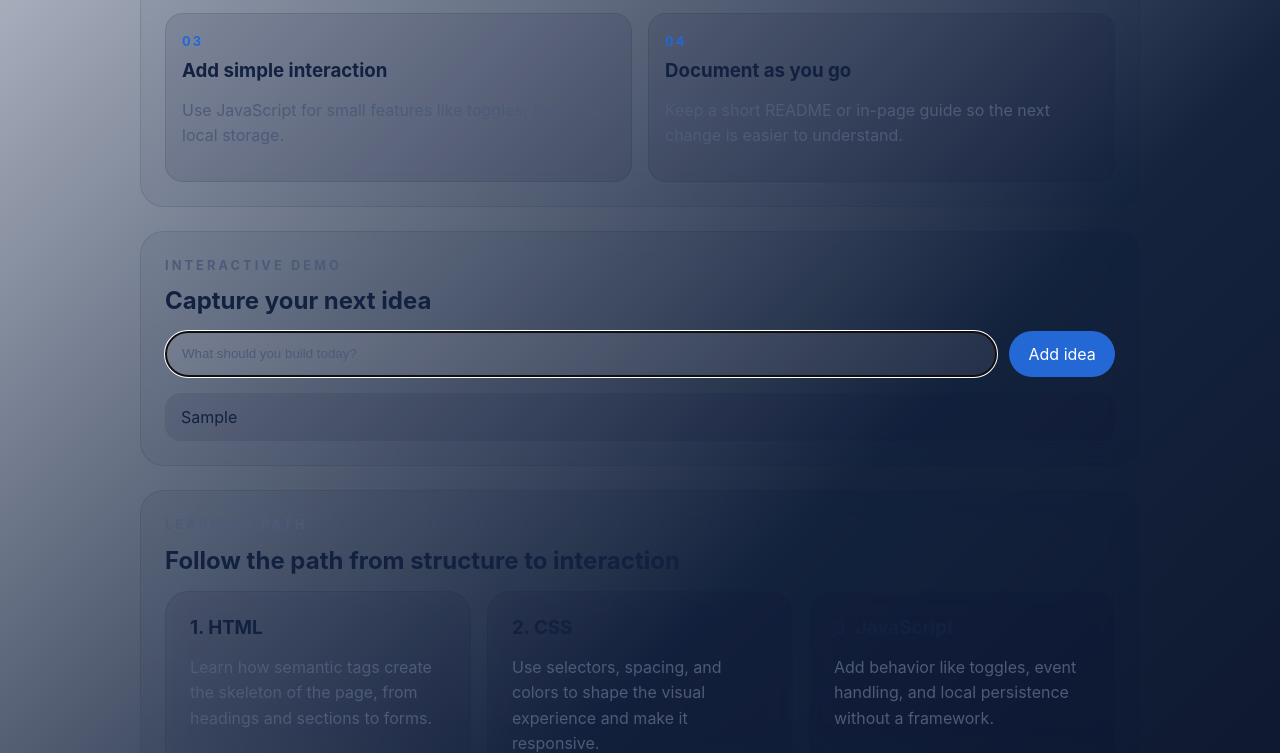
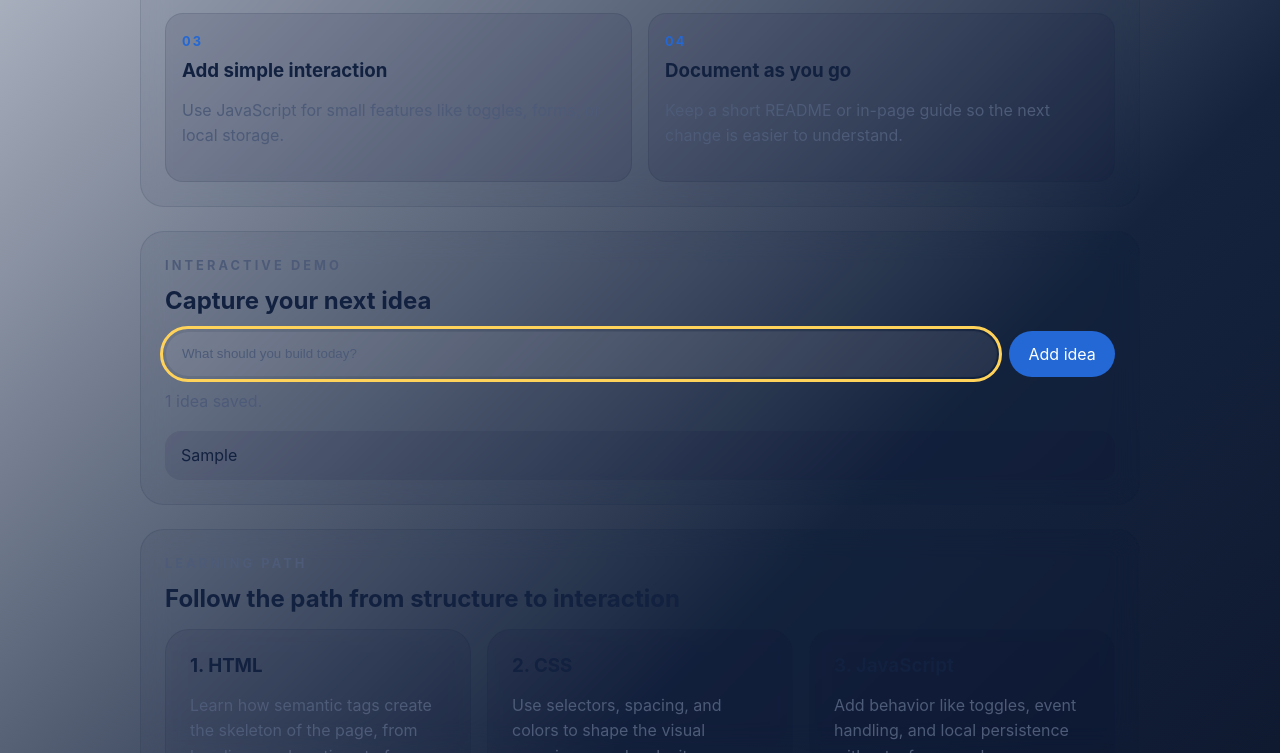
Before and after one commit to gpad1234/get-vanilla, a website: page index.html in a window 1280 px wide. Both pictures are taken after typing "Sample" into the empty fields and a click on the button "Add idea". Shown: the part 713-1466 px from the top of the page. Drawn offline with Linux system fonts and the light colour scheme.

Commit message:
Improve accessibility and safe idea rendering

```diff
--- a/index.html
+++ b/index.html
@@ -11,6 +11,7 @@
     <link rel="stylesheet" href="styles.css" />
   </head>
   <body>
+    <a class="skip-link" href="#main-content">Skip to main content</a>
     <header class="hero">
       <div class="hero-content">
         <p class="eyebrow">Vanilla Web Starter</p>
@@ -25,7 +26,7 @@
       </div>
     </header>
 
-    <main>
+    <main id="main-content" tabindex="-1">
       <section class="panel guide-section" aria-labelledby="guide-title">
         <div class="panel-header">
           <div>
@@ -72,6 +73,7 @@
           <button class="btn btn-primary" type="submit">Add idea</button>
         </form>
 
+        <p id="form-status" class="status-message" role="status" aria-live="polite"></p>
         <ul id="idea-list" class="idea-list"></ul>
       </section>
 
--- a/script.js
+++ b/script.js
@@ -2,6 +2,7 @@ const themeToggle = document.getElementById('theme-toggle');
 const ideaForm = document.getElementById('idea-form');
 const ideaInput = document.getElementById('idea-input');
 const ideaList = document.getElementById('idea-list');
+const formStatus = document.getElementById('form-status');
 const year = document.getElementById('year');
 
 const storageKey = 'vanilla-web-ideas';
@@ -15,15 +16,30 @@ function saveIdeas(ideas) {
   localStorage.setItem(storageKey, JSON.stringify(ideas));
 }
 
+function escapeHtml(value) {
+  return value
+    .replaceAll('&', '&amp;')
+    .replaceAll('<', '&lt;')
+    .replaceAll('>', '&gt;')
+    .replaceAll('"', '&quot;')
+    .replaceAll("'", '&#39;');
+}
+
+function updateStatus(message) {
+  formStatus.textContent = message;
+}
+
 function renderIdeas(ideas) {
   if (!ideas.length) {
     ideaList.innerHTML = '<li>No ideas yet. Add the first one.</li>';
+    updateStatus('No ideas saved yet.');
     return;
   }
 
   ideaList.innerHTML = ideas
-    .map((idea) => `<li>${idea}</li>`)
+    .map((idea) => `<li>${escapeHtml(idea)}</li>`)
     .join('');
+  updateStatus(`${ideas.length} idea${ideas.length === 1 ? '' : 's'} saved.`);
 }
 
 function toggleTheme() {
@@ -48,10 +64,10 @@ ideaForm.addEventListener('submit', (event) => {
   const value = ideaInput.value.trim();
 
   if (!value) {
+    updateStatus('Please enter an idea before submitting.');
     return;
   }
 
-  const nextIdeas = [value, ...ideas];
   ideas.unshift(value);
   saveIdeas(ideas);
   renderIdeas(ideas);
--- a/styles.css
+++ b/styles.css
@@ -32,6 +32,23 @@ body {
   background: linear-gradient(135deg, var(--bg), #15233d 70%, #0d172d);
   color: var(--text);
   min-height: 100vh;
+}
+
+.skip-link {
+  position: absolute;
+  left: 1rem;
+  top: -3rem;
+  background: #ffffff;
+  color: #08111f;
+  padding: 0.55rem 0.8rem;
+  border-radius: 10px;
+  font-weight: 700;
+  text-decoration: none;
+  z-index: 1000;
+}
+
+.skip-link:focus-visible {
+  top: 1rem;
 }
 
 .hero {
@@ -94,6 +111,13 @@ h3 {
 
 .btn:hover {
   transform: translateY(-1px);
+}
+
+.btn:focus-visible,
+.idea-form input:focus-visible,
+a:focus-visible {
+  outline: 3px solid #ffd35a;
+  outline-offset: 2px;
 }
 
 .btn-primary {
@@ -183,6 +207,12 @@ main {
   padding: 0.9rem 1rem;
 }
 
+.status-message {
+  margin: 0.8rem 0 0;
+  min-height: 1.2rem;
+  color: var(--muted);
+}
+
 .card-grid {
   display: grid;
   gap: 1rem;
```
